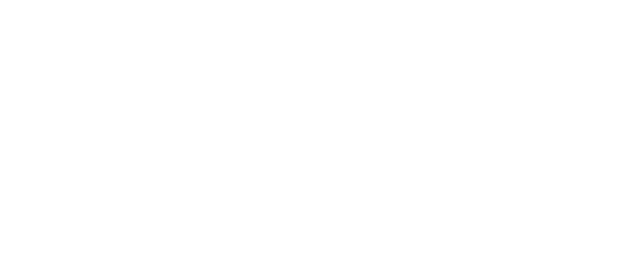
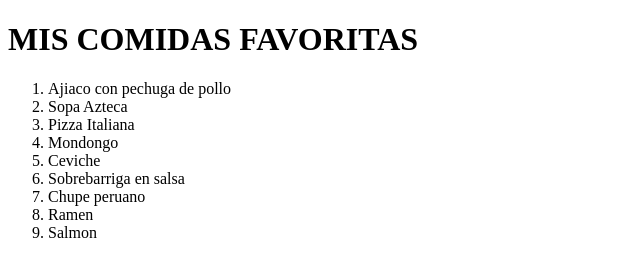
Before and after one commit to Teo-97/DOC_HTML, a plain HTML site: page index.html in a window 1280 px wide. Shown: the whole page, without its empty margins (0-640 px from the left). Drawn offline with Linux system fonts and the light colour scheme.

Commit message:
lista terminada

```diff
--- a/index.html
+++ b/index.html
@@ -6,5 +6,18 @@
     <meta name="viewport" content="width=device-width, initial-scale=1.0" />
     <title>Documento HTML</title>
   </head>
-  <body></body>
+  <body>
+    <h1>MIS COMIDAS FAVORITAS</h1>
+    <ol>
+      <li>Ajiaco con pechuga de pollo</li>
+      <li>Sopa Azteca</li>
+      <li>Pizza Italiana</li>
+      <li>Mondongo</li>
+      <li>Ceviche</li>
+      <li>Sobrebarriga en salsa</li>
+      <li>Chupe peruano</li>
+      <li>Ramen</li>
+      <li>Salmon</li>
+    </ol>
+  </body>
 </html>
```
